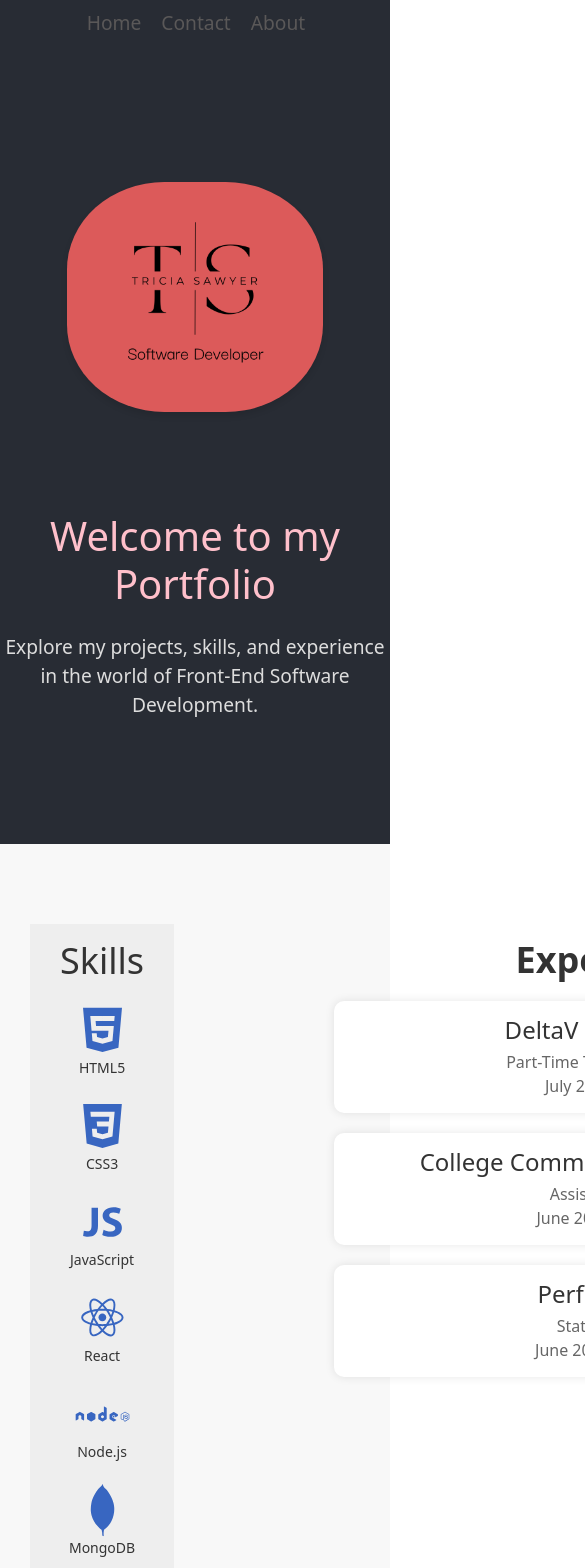
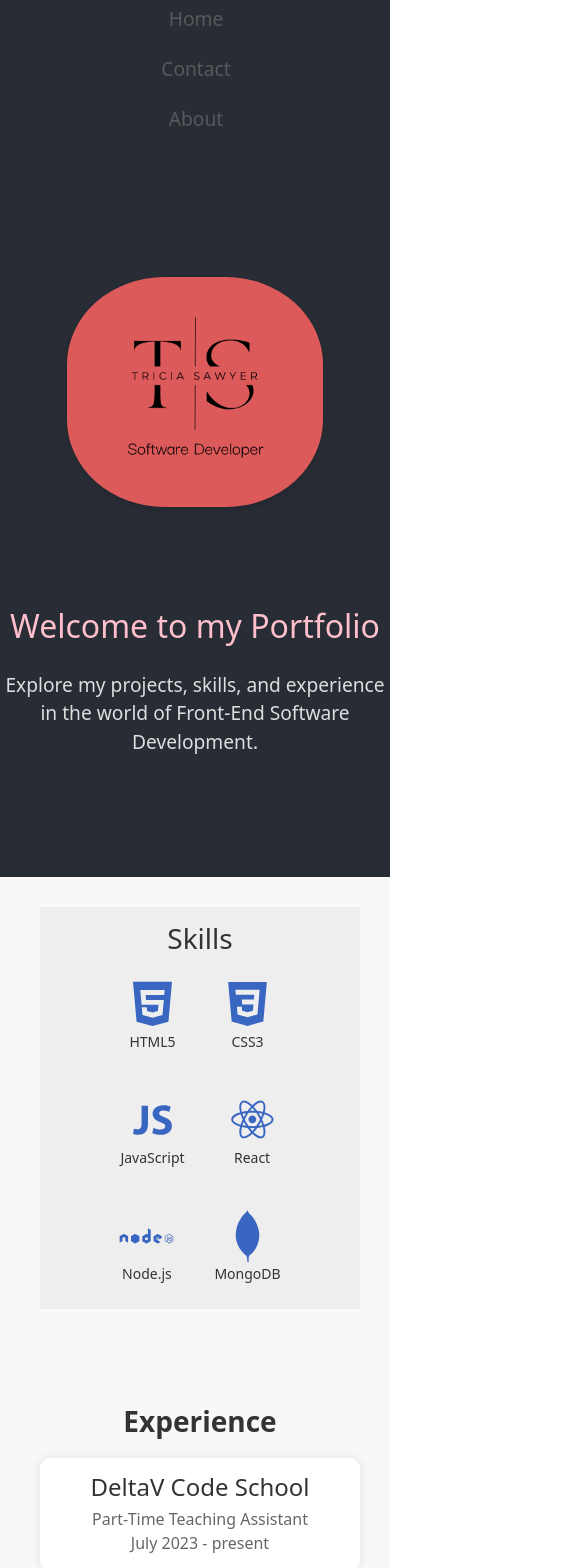
Before and after one commit to triciasawyer/portfolio, a React (Create React App) app: page / in a window 390 px wide. Shown: the top 1568 px of the page, 585 px wide, since content can reach past the window. Built offline with nearby package versions, Linux system fonts and the light colour scheme.

Commit message:
add responsiveness

```diff
--- a/src/Components/About/about.css
+++ b/src/Components/About/about.css
@@ -1,3 +1,10 @@
 .about-container {
     margin-top: 10rem;
+    box-sizing: border-box;
 }
+
+@media (max-width: 768px) {
+    .about-container {
+        margin-top: 5rem;
+    }
+}
--- a/src/Components/Contact/contact.css
+++ b/src/Components/Contact/contact.css
@@ -1,9 +1,8 @@
-/* contact.css */
-
 .contact-container {
     background-color: #f7f7f7;
     padding: 50px 0;
     text-align: center;
+    box-sizing: border-box;
   }
 
   .contact-title {
@@ -36,3 +35,9 @@
   .contact-link:hover {
     color: #0056b3;
   }
+
+  @media (max-width: 768px) {
+    .contact-title {
+        font-size: 2rem;
+    }
+}
--- a/src/Components/Content/content.css
+++ b/src/Components/Content/content.css
@@ -1,11 +1,20 @@
 .content-container {
   padding: 30px;
   background-color: #f8f8f8;
+  max-width: 100%;
+  margin: 0 auto;
+  box-sizing: border-box;
 }
 
 .flex-container {
   display: flex;
-  gap: 10rem;
+  flex-direction: row;
+  gap: 8rem;
+  margin-left: 10px;
+}
+
+.experience-list {
+  width: auto;
 }
 
 .experience-item {
@@ -46,7 +55,7 @@
   justify-content: center;
   flex-wrap: wrap;
   text-align: center;
-  width: 70rem;
+  width: auto;
 }
 
 .project-carousel-container {
@@ -74,9 +83,21 @@
 @media (max-width: 767px) {
   .experience-item {
     padding: 15px;
+    width: auto;
   }
 
-  h1 {
+  .h1-experience {
     font-size: 28px;
   }
+
+  .flex-container {
+    flex-direction: column;
+    gap: 2rem;
+    align-items: center;
+  }
+
+  .project-list {
+    margin-left: 0;
+    width: auto;
+  }
 }
--- a/src/Components/Header/header.css
+++ b/src/Components/Header/header.css
@@ -1,5 +1,8 @@
 .heading {
     margin-bottom: auto;
+    max-width: 100%;
+    margin: 0 auto;
+    box-sizing: border-box;
 }
 
 .nav-heading {
@@ -11,6 +14,8 @@
     display: flex;
     flex-direction: column;
     align-items: center;
+    max-width: 100%;
+    margin: 0 auto;
 }
 
 .logo-img {
@@ -55,3 +60,9 @@
     color: #ddd;
     text-align: center;
 }
+
+@media (max-width: 768px) {
+    .header-title {
+        font-size: 2rem;
+    }
+}
--- a/src/Components/Header/nav.css
+++ b/src/Components/Header/nav.css
@@ -19,3 +19,10 @@
   .nav-link:hover {
     color: #ff6b6b;
   }
+
+  @media (max-width: 768px) {
+    .nav-list {
+        flex-direction: column;
+        gap: 1rem;
+    }
+}
--- a/src/Components/Skills/skills.css
+++ b/src/Components/Skills/skills.css
@@ -1,11 +1,15 @@
 .skills-section {
   background-color: #eeeeee;
-  padding: 15px;
+  padding: 15px 20px;
   margin-top: 50px;
   display: flex;
-  width: 15rem;
-  justify-content: center;
-  align-items: center;
+  justify-content: flex-start;
+  align-items: flex-start;
+  box-sizing: border-box;
+  max-width: 100%;
+  margin-left: 0;
+  margin: 0;
+  width: 11rem;
 }
 
 .container {
@@ -53,3 +57,25 @@
 .skill-icon:hover {
   transform: scale(1.1);
 }
+
+@media (max-width: 768px) {
+  .skills-section {
+      width: auto;
+      padding: 15px;
+  }
+
+  .section-title {
+      font-size: 28px;
+  }
+
+  .skills-icons {
+      flex-direction: row;
+      flex-wrap: wrap;
+      justify-content: center;
+      gap: 20px;
+  }
+
+  .skill {
+      margin: 10px;
+  }
+}
```
